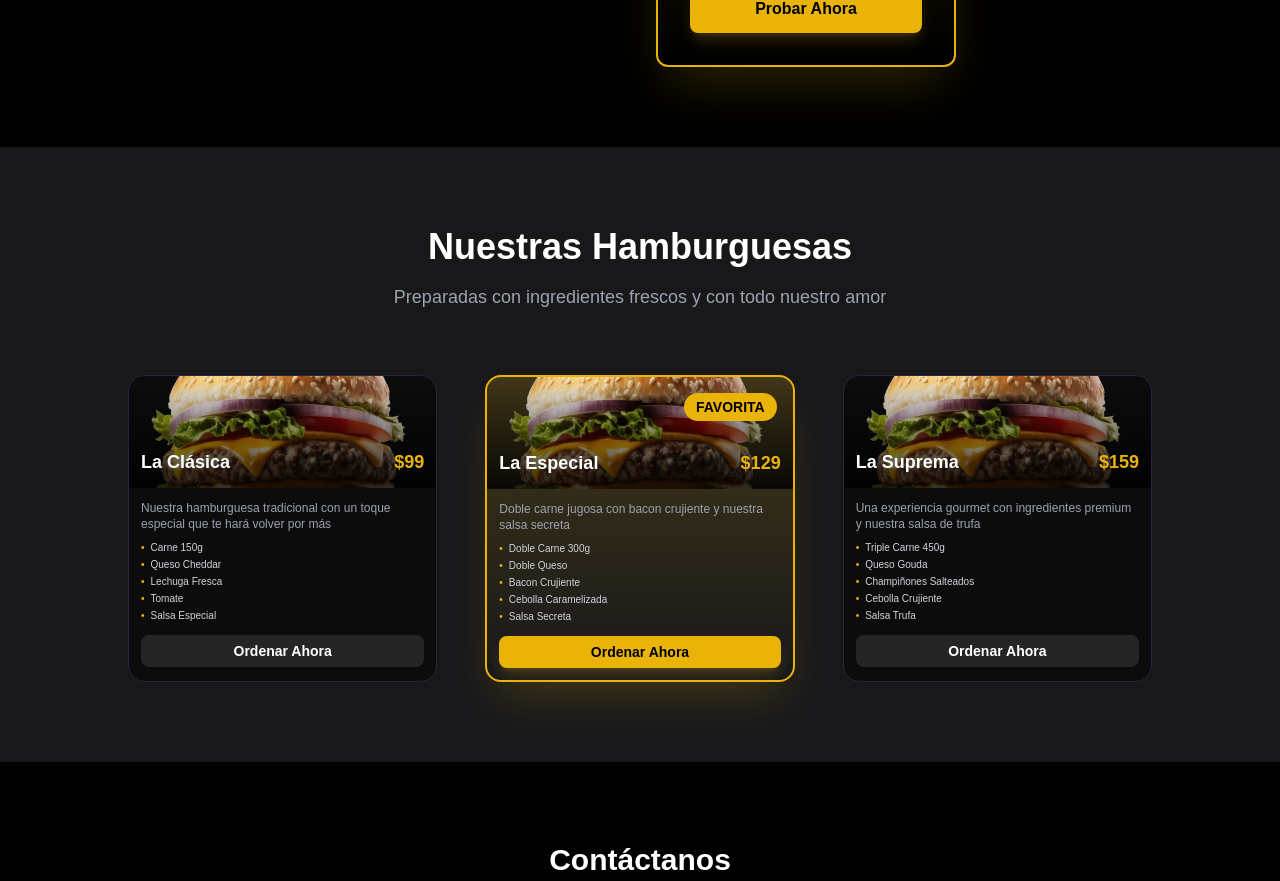
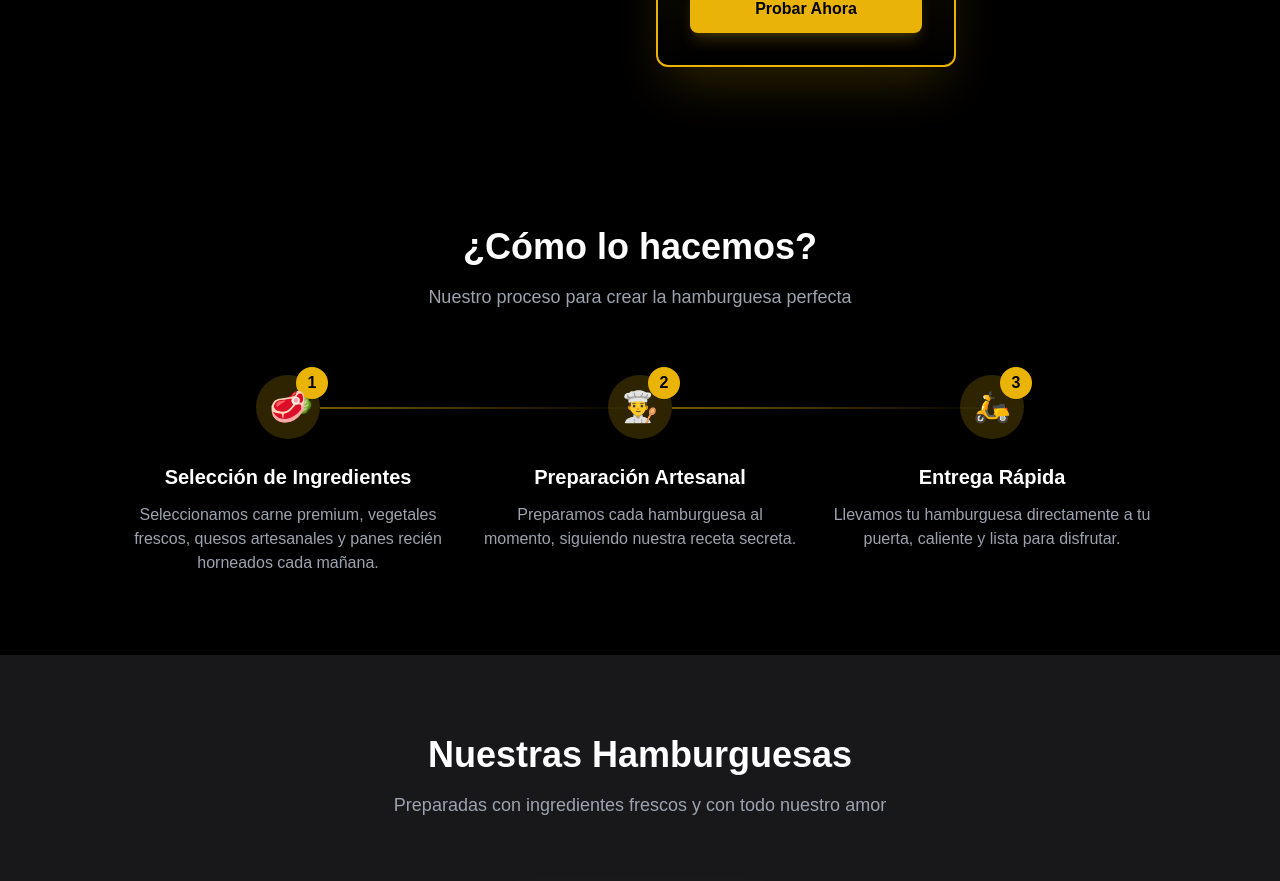
Before and after one commit to jaycode404/burger-web-nextjs, a Next.js app: page / in a window 1280 px wide. Shown: the part 2012-2893 px from the top of the page. Built offline with nearby package versions, Linux system fonts and the light colour scheme; a web font is replaced by a local one.

Commit message:
added process section

```diff
--- a/src/app/page.tsx
+++ b/src/app/page.tsx
@@ -293,6 +293,91 @@ export default function Page() {
         </div>
       </section>
 
+      {/* How it works Section */}
+      <section className="w-full flex justify-center py-20 bg-black">
+        <div className="w-[80%]">
+          <motion.h2
+            initial={{ y: 30, opacity: 0 }}
+            whileInView={{ y: 0, opacity: 1 }}
+            viewport={{ once: true }}
+            className="text-white text-4xl font-bold text-center mb-4"
+          >
+            ¿Cómo lo hacemos?
+          </motion.h2>
+          <motion.p
+            initial={{ y: 30, opacity: 0 }}
+            whileInView={{ y: 0, opacity: 1 }}
+            viewport={{ once: true }}
+            className="text-gray-400 text-center mb-16 text-lg"
+          >
+            Nuestro proceso para crear la hamburguesa perfecta
+          </motion.p>
+          <motion.div
+            initial={{ y: 50, opacity: 0 }}
+            whileInView={{ y: 0, opacity: 1 }}
+            viewport={{ once: true }}
+            className="grid grid-cols-3 gap-8"
+          >
+            {[
+              {
+                step: '1',
+                title: 'Selección de Ingredientes',
+                description: 'Seleccionamos carne premium, vegetales frescos, quesos artesanales y panes recién horneados cada mañana.',
+                icon: '🥬🥬'
+              },
+              {
+                step: '2',
+                title: 'Preparación Artesanal',
+                description: 'Preparamos cada hamburguesa al momento, siguiendo nuestra receta secreta.',
+                icon: '👨‍🍳'
+              },
+              {
+                step: '3',
+                title: 'Entrega Rápida',
+                description: 'Llevamos tu hamburguesa directamente a tu puerta, caliente y lista para disfrutar.',
+                icon: '🛵'
+              }
+            ].map((item, index) => (
+              <motion.div
+                key={item.step}
+                initial={{ opacity: 0, y: 20 }}
+                whileInView={{ opacity: 1, y: 0 }}
+                viewport={{ once: true }}
+                transition={{ delay: index * 0.2 }}
+                className="relative flex flex-col items-center text-center"
+              >
+                <div className="w-16 h-16 bg-yellow-500/20 rounded-full flex items-center justify-center mb-6 relative">
+                  {item.step === '1' ? (
+                    <div className="relative flex items-center justify-center">
+                      <span className="text-2xl absolute -right-2">🥬</span>
+                      <span className="text-3xl relative z-10">🥩</span>
+                    </div>
+                  ) : item.step === '2' ? (
+                    <span className="text-3xl">👨‍🍳</span>
+                  ) : (
+                    <span className="text-3xl">🛵</span>
+                  )}
+                  <div className="absolute -right-2 -top-2 w-8 h-8 bg-yellow-500 rounded-full flex items-center justify-center text-black font-bold">
+                    {item.step}
+                  </div>
+                </div>
+                <h3 className="text-white text-xl font-bold mb-3">{item.title}</h3>
+                <p className="text-gray-400">{item.description}</p>
+                {index < 2 && (
+                  <motion.div
+                    initial={{ width: 0 }}
+                    whileInView={{ width: '100%' }}
+                    viewport={{ once: true }}
+                    transition={{ delay: 0.5, duration: 0.8 }}
+                    className="absolute top-8 left-[60%] w-full h-[2px] bg-gradient-to-r from-yellow-500/50 to-transparent"
+                  />
+                )}
+              </motion.div>
+            ))}
+          </motion.div>
+        </div>
+      </section>
+
       {/* Menu Section */}
       <section id="platillos" className="w-full flex justify-center py-20 bg-zinc-900">
         <div className="w-[80%]">
```
